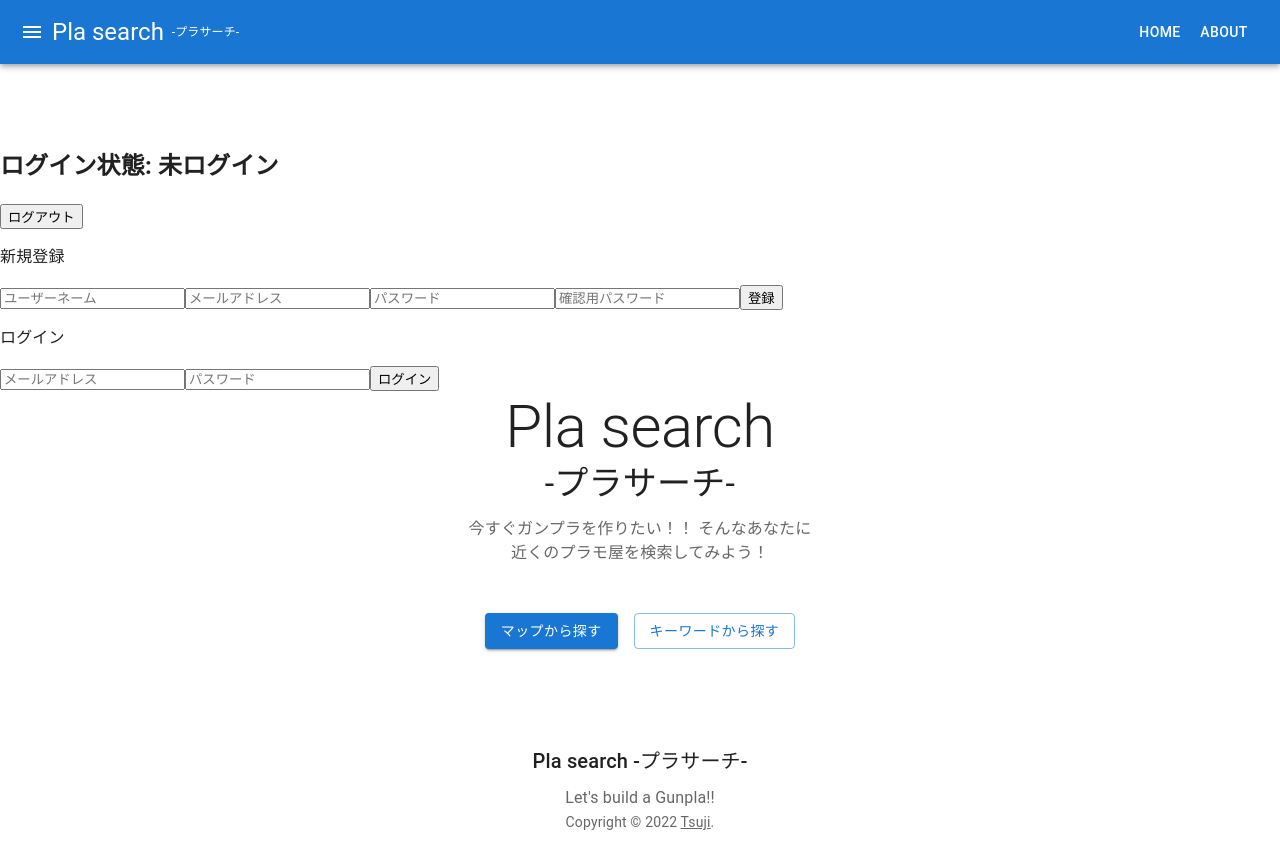
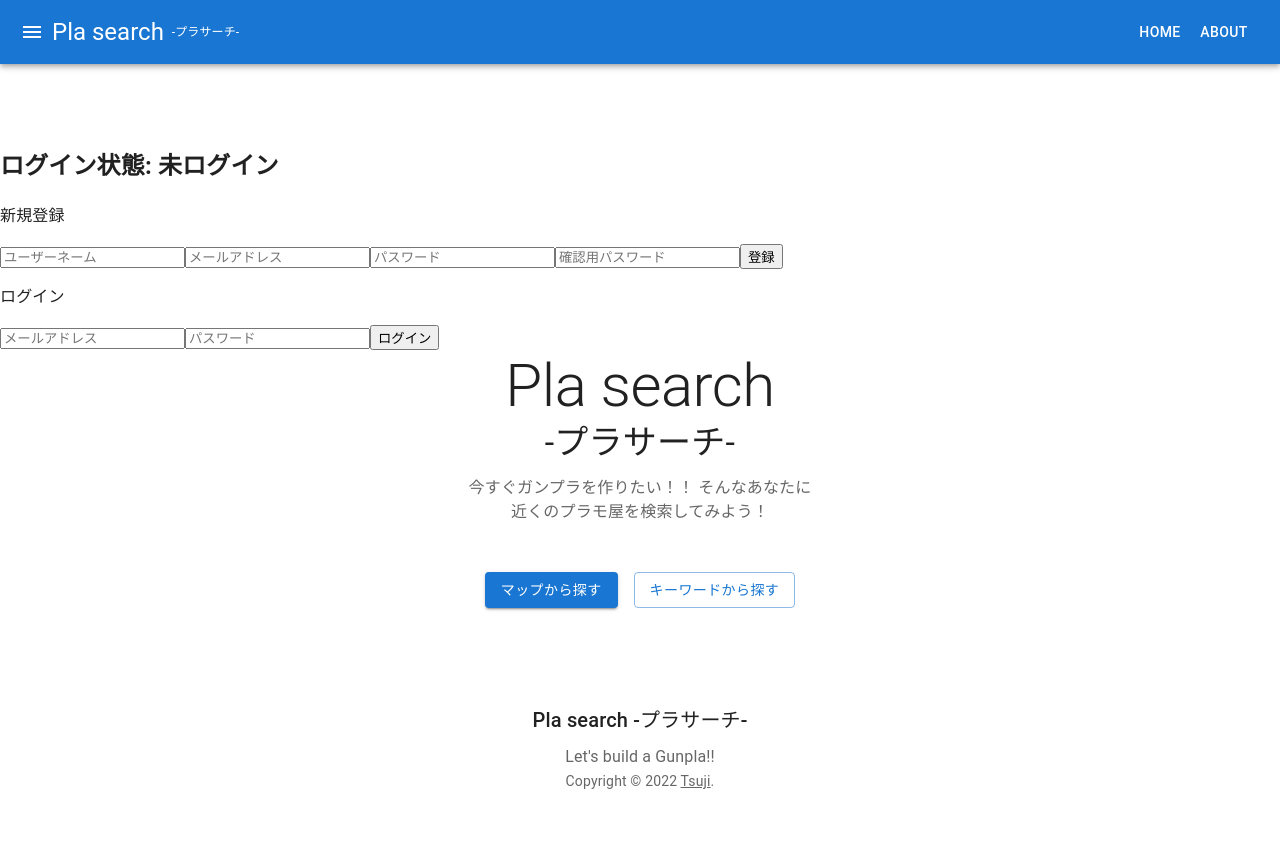
Before and after one commit to T-Towl/plasearch-front, a React (Create React App) app: page / in a window 1280 px wide. Shown: the top 868 px of the page. After the commit the page ends 839 px from the top, so only its background shows below. Built offline with nearby package versions, Linux system fonts and the light colour scheme; no server answers.

Commit message:
条件付きレンダリング

```diff
--- a/src/components/pages/Home.tsx
+++ b/src/components/pages/Home.tsx
@@ -41,12 +41,14 @@ function Home() {
     >
       <h2>ログイン状態: {loggedInStatus}</h2>
 
-      <button onClick={handleLogoutClick}>ログアウト</button>
-
+      {loggedInStatus === "未ログイン" ?
       <HandleSuccessfulAuthentication.Provider value={handleSuccessfulAuthentication}>
         <Registration  />
         <Login />
       </HandleSuccessfulAuthentication.Provider>
+      :
+      <button onClick={handleLogoutClick}>ログアウト</button>
+      }
 
       <Container maxWidth="sm">
         <Typography
```
